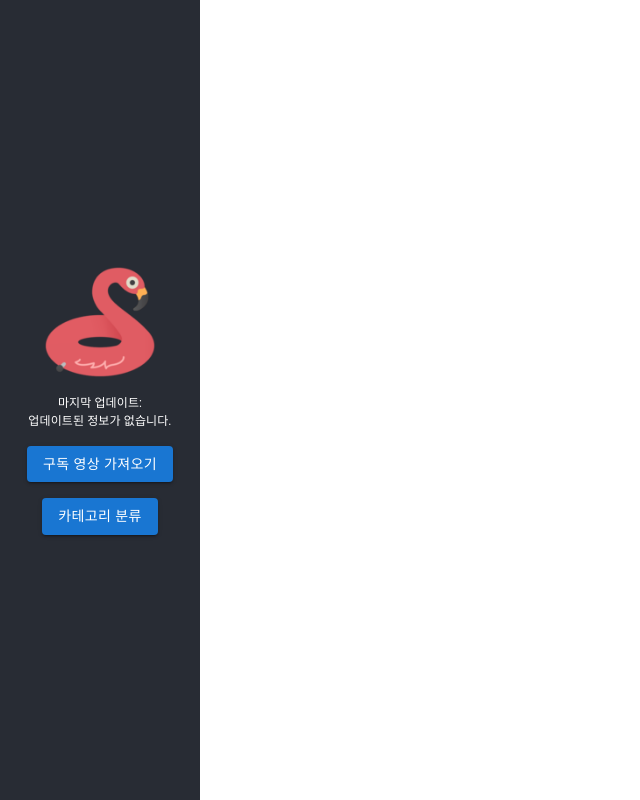
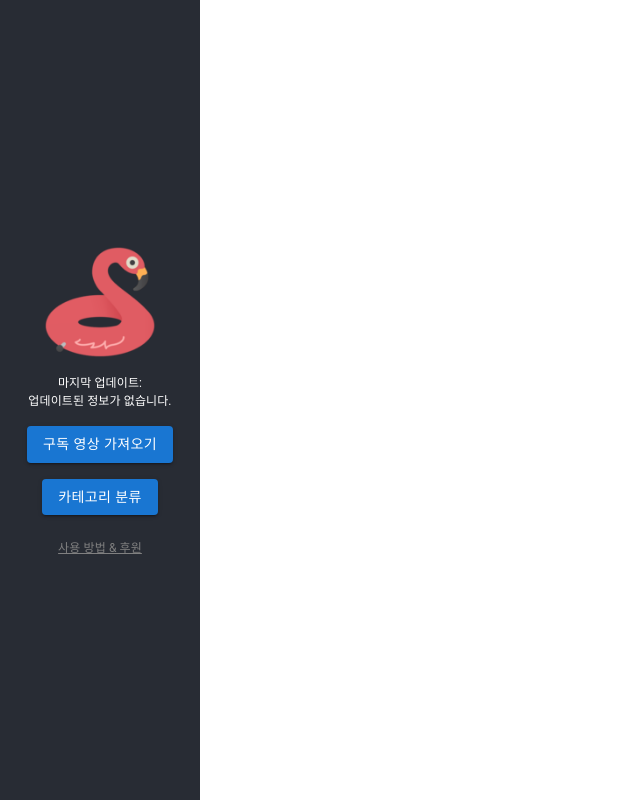
Before and after one commit to smthswt/YourTube_Service, a React (Create React App) app in the folder Extension_UI/: page / in a window 1280 px wide. Shown: the whole page, without its empty margins (0-640 px from the left). Built offline with nearby package versions, Linux system fonts and the light colour scheme; no server answers; the HTML template or start-up script is replaced by a standard one.

Commit message:
update : Domain URL

```diff
--- a/Extension_UI/public/scripts/background.js
+++ b/Extension_UI/public/scripts/background.js
@@ -55,7 +55,7 @@ chrome.runtime.onMessage.addListener((message, sender, sendResponse) => {
             ]);
         };
 
-        fetchWithTimeout("http://localhost:8000/api/videos/subscribed", {
+        fetchWithTimeout("https://yourtube.store/api/videos/subscribed", {
             method: "GET",
             headers: {
                 "Content-Type": "application/json",
--- a/Extension_UI/public/scripts/contentscript.js
+++ b/Extension_UI/public/scripts/contentscript.js
@@ -85,7 +85,7 @@ async function injectNewVideos() {
         categoryContainer.style = `
             display: flex;
             flex-wrap: wrap;
-            width: 90%;
+            width: 88%;
         `;
 
         const settingsContainer = document.createElement('div');
--- a/Extension_UI/src/components/popup.js
+++ b/Extension_UI/src/components/popup.js
@@ -79,10 +79,19 @@ const Popup = ({handleSubscription, handleCategoryRequest}) => {
                     </Button>
                 )}
             </Box>
-            <Box marginBottom={2}>
+            <Box marginBottom={1.5}>
                 <Button variant={"contained"} onClick={handleCategoryRequest}>
                     카테고리 분류
                 </Button>
+            </Box>
+            <Box marginBottom={1.5}>
+                <Typography sx={{fontSize: 12, color: "grey", textDecoration: "underline"}} display={'inline'}
+                component="a"
+                href="https://yourtube.shop"
+                target="_blank"
+                rel="noopener noreferrer">
+                    사용 방법 & 후원
+                </Typography>
             </Box>
         </>
     )
```
Also changed, not shown: Extension_UI/public/manifest.json.
